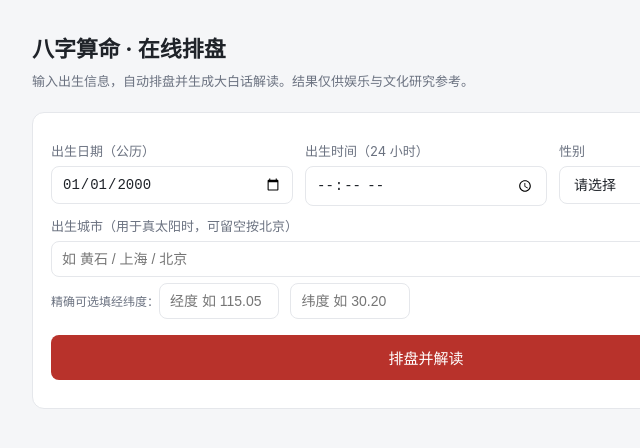
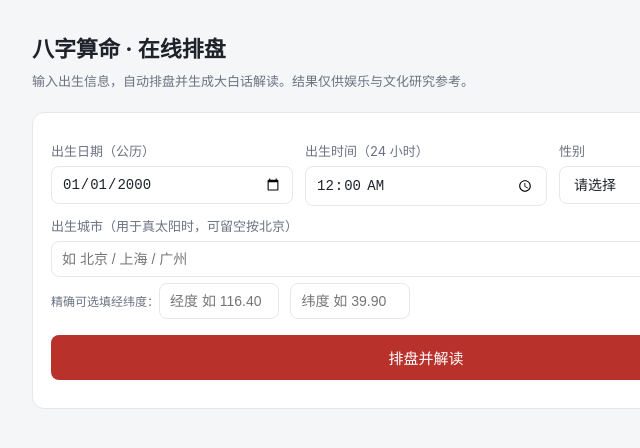
Before and after one commit to sheldonsmith852/bazi-fortune-api, a website: page public/index.html in a window 1280 px wide. Shown: the full height of the page, 214-854 px from the left. Drawn offline with Linux system fonts and the light colour scheme.

Commit message:
fix: 出生时间默认00:00；地点placeholder去黄石（改中性示例）

```diff
--- a/public/index.html
+++ b/public/index.html
@@ -71,7 +71,7 @@
       </div>
       <div>
         <label>出生时间（24 小时）</label>
-        <input id="time" type="time" />
+        <input id="time" type="time" value="00:00" />
       </div>
       <div>
         <label>性别</label>
@@ -83,8 +83,8 @@
       </div>
     </div>
     <label>出生城市（用于真太阳时，可留空按北京）</label>
-    <input id="city" type="text" placeholder="如 黄石 / 上海 / 北京" />
-    <div class="opt">精确可选填经纬度：<input id="lng" type="text" placeholder="经度 如 115.05" style="display:inline-block;width:120px;margin-right:8px" /> <input id="lat" type="text" placeholder="纬度 如 30.20" style="display:inline-block;width:120px" /></div>
+    <input id="city" type="text" placeholder="如 北京 / 上海 / 广州" />
+    <div class="opt">精确可选填经纬度：<input id="lng" type="text" placeholder="经度 如 116.40" style="display:inline-block;width:120px;margin-right:8px" /> <input id="lat" type="text" placeholder="纬度 如 39.90" style="display:inline-block;width:120px" /></div>
     <button id="go" onclick="submitForm()">排盘并解读</button>
     <div id="err" class="err"></div>
   </div>
```
